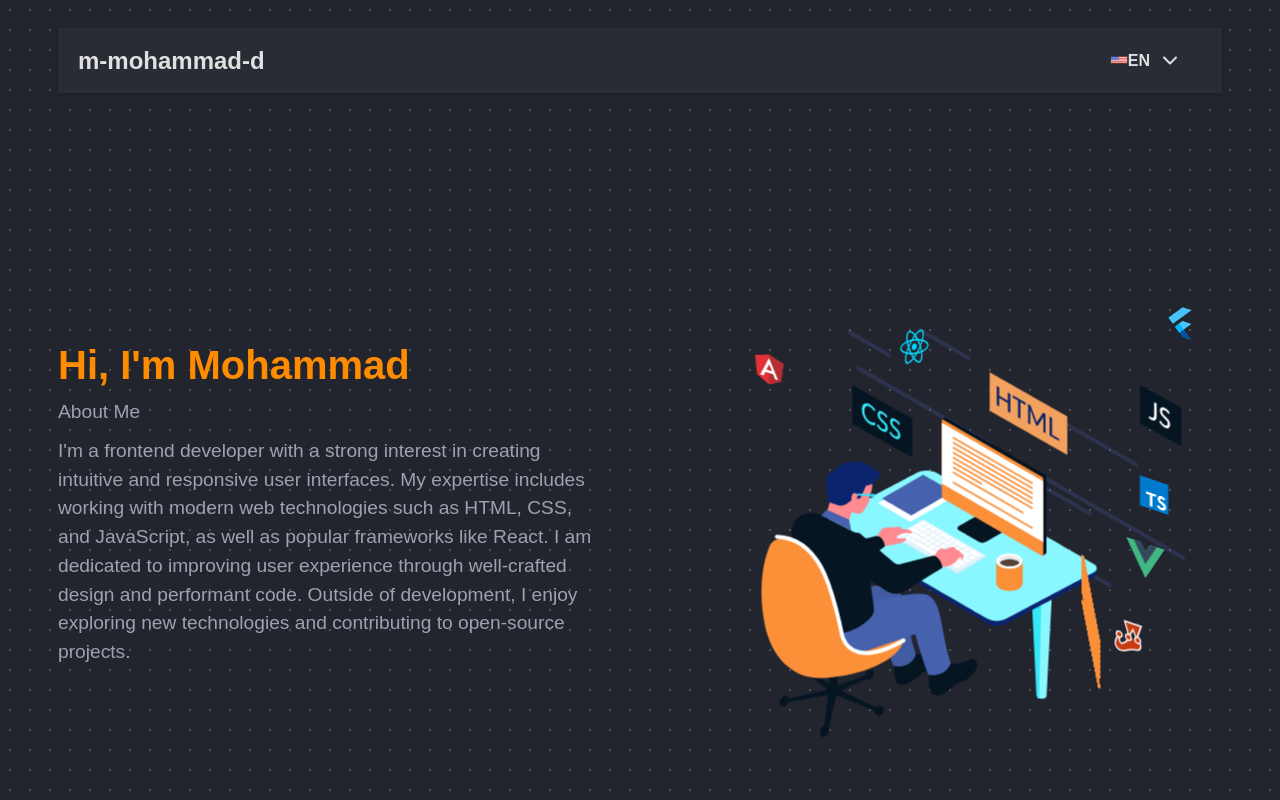
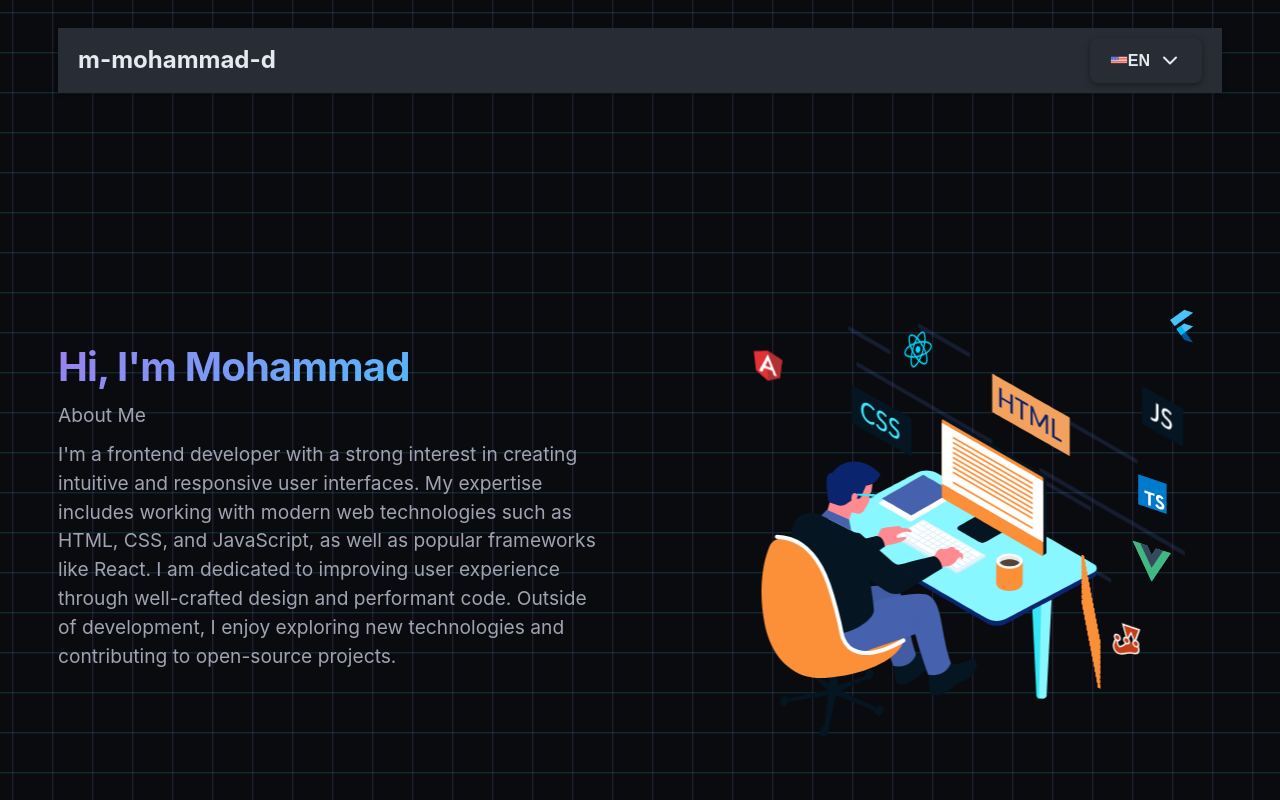
Before and after one commit to m-mohammad-d/portfolio, a React (Vite) app: page / in a window 1280 px wide. Shown: the top 800 px of the page. Built offline with nearby package versions, Linux system fonts and the light colour scheme; a web font is replaced by a local one.

Commit message:
update theme

```diff
--- a/src/index.css
+++ b/src/index.css
@@ -1,52 +1,172 @@
 :root {
   /* Background Colors */
-  --background-color: rgb(35, 37, 46);
-  --background-darker: #121212;
-  --primary-text-color: #e0e0e0;
-  --secondary-text-color: #a0a0b0;
-  --highlight-text-color: #00b0ff;
+  --background-color: #0a0b0e;
+  --background-darker: #050607;
+  --background-lighter: #16181d;
+  --card-background: #1a1c23;
 
-  --link-color: #00b0ff;
-  --accent-color: #c0c0c0;
-  --button-hover-color: #ff8c00;
+  /* Text Colors */
+  --primary-text-color: #e6e9f0;
+  --secondary-text-color: #a0a3b1;
 
-  --border-color: #2e2e3f;
-  --header-color: #ff8c00;
+  /* Accent Colors */
+  --accent-primary: #9c7ff0;
+  --accent-secondary: #32d4ff;
+  --accent-tertiary: #ff75e6;
 
-  --light-color: #e6e6e6;
-  --muted-color: rgba(255, 255, 255, 0.2);
+  /* Interactive Elements */
+  --link-color: #32d4ff;
+  --button-primary: #9c7ff0;
+  --button-hover: #b191ff;
+  --button-active: #8660d4;
 
-  --highlight-color: #ffcc00;
+  /* Borders & Dividers */
+  --border-color: #3a3d49;
+  --border-light: #4a4f5d;
+
+  /* Special Elements */
+  --header-color: #9c7ff0;
+  --success-color: #34e99e;
+  --error-color: #ff5e6e;
+  --warning-color: #ffc55c;
+
+  /* Shadows & Effects */
+  --shadow-sm: 0 2px 6px rgba(0, 0, 0, 0.4);
+  --shadow-md: 0 4px 12px rgba(0, 0, 0, 0.5);
+  --shadow-lg: 0 8px 20px rgba(0, 0, 0, 0.6);
+
+  /* Gradients */
+  --gradient-primary: linear-gradient(135deg, #9c7ff0 0%, #32d4ff 100%);
+  --gradient-accent: linear-gradient(135deg, #ff75e6 0%, #9c7ff0 100%);
 }
 
 body {
   background-color: var(--background-color);
   color: var(--primary-text-color);
-  font-family: "Poppins", sans-serif;
+  font-family: "Inter", "Poppins", sans-serif;
+  line-height: 1.6;
 
-  background-image: radial-gradient(
-    rgba(255, 255, 255, 0.2) 1px,
-    transparent 1px
-  );
-  background-size: 20px 20px;
+  /* Bright Grid Pattern */
+  background-image:
+    linear-gradient(to right, rgba(156, 127, 240, 0.2) 1px, transparent 1px),
+    linear-gradient(to bottom, rgba(50, 212, 255, 0.2) 1px, transparent 1px);
+  background-size: 40px 40px;
+
+  /* Background Animation */
+  animation: backgroundMove 3s linear infinite;
 }
 
-h1,
-h2,
-h3 {
-  color: var(--header-color);
+@keyframes backgroundMove {
+  0% { background-position: 0 0; }
+  100% { background-position: 40px 40px; }
 }
 
+
+/* Modern Typography */
+h1, h2, h3, h4, h5, h6 {
+  color: var(--primary-text-color);
+  font-weight: 700;
+  line-height: 1.2;
+  letter-spacing: -0.02em;
+}
+
+h1 {
+  font-size: 2.5rem;
+  background: var(--gradient-primary);
+  -webkit-background-clip: text;
+  -webkit-text-fill-color: transparent;
+}
+
+/* Links */
 a {
   color: var(--link-color);
+  text-decoration: none;
+  transition: color 0.2s ease;
+  position: relative;
 }
 
-button {
-  background-color: var(--accent-color);
-  color: var(--primary-text-color);
-  border: 1px solid var(--border-color);
+a:hover {
+  color: var(--accent-secondary);
 }
 
+a:hover::after {
+  content: '';
+  position: absolute;
+  width: 100%;
+  height: 2px;
+  bottom: -2px;
+  left: 0;
+  background: var(--gradient-primary);
+  transform: scaleX(1);
+  transform-origin: left;
+  transition: transform 0.3s ease;
+}
+
+/* Buttons */
+button {
+  background-color: var(--button-primary);
+  color: var(--primary-text-color);
+  border: none;
+  border-radius: 8px;
+  padding: 0.75rem 1.5rem;
+  font-weight: 600;
+  transition: all 0.2s ease;
+  cursor: pointer;
+  box-shadow: var(--shadow-sm);
+}
+
+button:hover {
+  background-color: var(--button-hover);
+  transform: translateY(-1px);
+  box-shadow: var(--shadow-md);
+}
+
+button:active {
+  background-color: var(--button-active);
+  transform: translateY(0);
+}
+
+/* Cards and Containers */
+.card {
+  background-color: var(--card-background);
+  border: 1px solid var(--border-color);
+  border-radius: 12px;
+  padding: 1.5rem;
+  box-shadow: var(--shadow-md);
+  transition: transform 0.2s ease, box-shadow 0.2s ease;
+}
+
+.card:hover {
+  transform: translateY(-4px);
+  box-shadow: var(--shadow-lg);
+}
+
+/* Borders */
 .border {
-  border-bottom: 1px solid var(--border-color);
+  border-color: var(--border-color);
 }
+
+/* Scrollbar */
+::-webkit-scrollbar {
+  width: 8px;
+  height: 8px;
+}
+
+::-webkit-scrollbar-track {
+  background: var(--background-lighter);
+}
+
+::-webkit-scrollbar-thumb {
+  background: var(--border-light);
+  border-radius: 4px;
+}
+
+::-webkit-scrollbar-thumb:hover {
+  background: var(--accent-primary);
+}
+
+/* Selection */
+::selection {
+  background: var(--accent-primary);
+  color: var(--primary-text-color);
+}
```
Also changed, not shown: src/app.css (line endings or trailing spaces).
